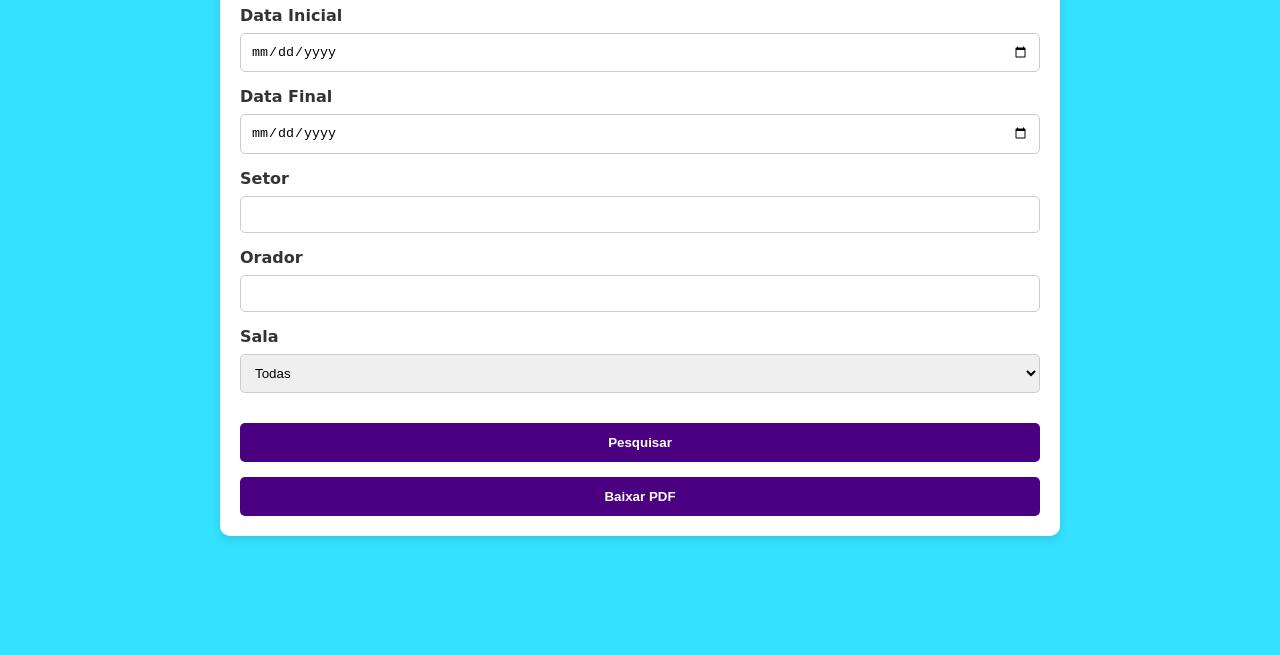
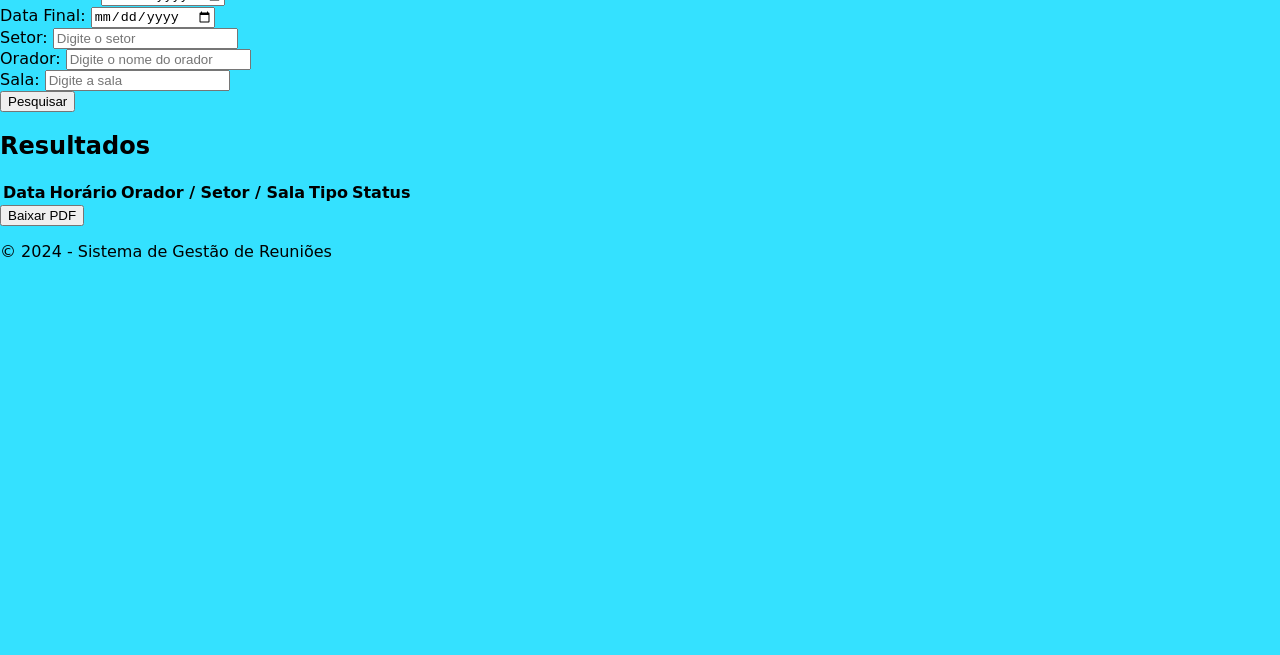
Before and after one commit to PamelaCarolin/Reuniao, a website: page public/consulta_reunioes.html in a window 1280 px wide. Shown: the part 145-800 px from the top of the page. Drawn offline with Linux system fonts and the light colour scheme; no server answers.

Commit message:
Update consulta_reunioes.html

```diff
--- a/public/consulta_reunioes.html
+++ b/public/consulta_reunioes.html
@@ -3,59 +3,75 @@
 <head>
     <meta charset="UTF-8">
     <meta name="viewport" content="width=device-width, initial-scale=1.0">
-    <title>Consulta de Histórico de Reuniões</title>
+    <title>Consulta de Reuniões</title>
     <link rel="stylesheet" href="consulta_reunioes.css">
-    <link rel="icon" type="image/x-icon" href="logo.ico">
+    <script defer src="consulta_reunioes.js"></script>
 </head>
 <body>
-    <div class="container">
+    <header>
         <h1>Consulta de Histórico de Reuniões</h1>
-        <div class="form-container">
-            <form id="historico-form">
-                <div class="input-group">
-                    <label for="data-inicial">Data Inicial</label>
-                    <input type="date" id="data-inicial">
+    </header>
+
+    <main>
+        <!-- Filtros de Pesquisa -->
+        <section id="filters">
+            <h2>Filtros</h2>
+            <form id="filter-form">
+                <div>
+                    <label for="data-inicial">Data Inicial:</label>
+                    <input type="date" id="data-inicial" name="data-inicial">
                 </div>
-                <div class="input-group">
-                    <label for="data-final">Data Final</label>
-                    <input type="date" id="data-final">
+                <div>
+                    <label for="data-final">Data Final:</label>
+                    <input type="date" id="data-final" name="data-final">
                 </div>
-                <div class="input-group">
-                    <label for="setor">Setor</label>
-                    <input type="text" id="setor">
+                <div>
+                    <label for="setor">Setor:</label>
+                    <input type="text" id="setor" name="setor" placeholder="Digite o setor">
                 </div>
-                <div class="input-group">
-                    <label for="orador">Orador</label>
-                    <input type="text" id="orador">
+                <div>
+                    <label for="orador">Orador:</label>
+                    <input type="text" id="orador" name="orador" placeholder="Digite o nome do orador">
                 </div>
-                <div class="input-group">
-                    <label for="sala">Sala</label>
-                    <select id="sala">
-                        <option value="">Todas</option>
-                        <option value="Fundo">Fundo</option>
-                        <option value="Frente">Frente</option>
-                        <option value="Teams">Teams</option>
-                    </select>
+                <div>
+                    <label for="sala">Sala:</label>
+                    <input type="text" id="sala" name="sala" placeholder="Digite a sala">
                 </div>
-                <button type="button" id="search-historico" class="button">Pesquisar</button>
-                <button type="button" onclick="downloadHistoricoPDF()" class="button">Baixar PDF</button>
+                <button type="button" id="search-historico">Pesquisar</button>
             </form>
-        </div>
-        <!-- Tabela de resultados -->
-        <table id="historico-results-table" class="styled-table" style="display: none;">
+        </section>
+
+        <!-- Resultados -->
+        <section id="results">
+            <h2>Resultados</h2>
+            <table id="historico-results-table">
                 <thead>
                     <tr>
                         <th>Data</th>
                         <th>Horário</th>
-                    <th>Orador</th>
-                    <th>Setor</th>
-                    <th>Sala</th>
+                        <th>Orador / Setor / Sala</th>
+                        <th>Tipo</th>
                         <th>Status</th>
                     </tr>
                 </thead>
-            <tbody id="historico-results"></tbody>
+                <tbody id="historico-results">
+                    <!-- Os resultados serão inseridos aqui dinamicamente -->
+                </tbody>
             </table>
+
+            <div id="no-results" style="display: none;">
+                <p>Nenhuma reunião encontrada com os filtros aplicados.</p>
             </div>
-    <script src="consulta_reunioes.js"></script>
+        </section>
+
+        <!-- Exportação -->
+        <section id="export">
+            <button id="download-pdf">Baixar PDF</button>
+        </section>
+    </main>
+
+    <footer>
+        <p>&copy; 2024 - Sistema de Gestão de Reuniões</p>
+    </footer>
 </body>
 </html>
```
Lines whose indentation alone changed are shown as unchanged.
